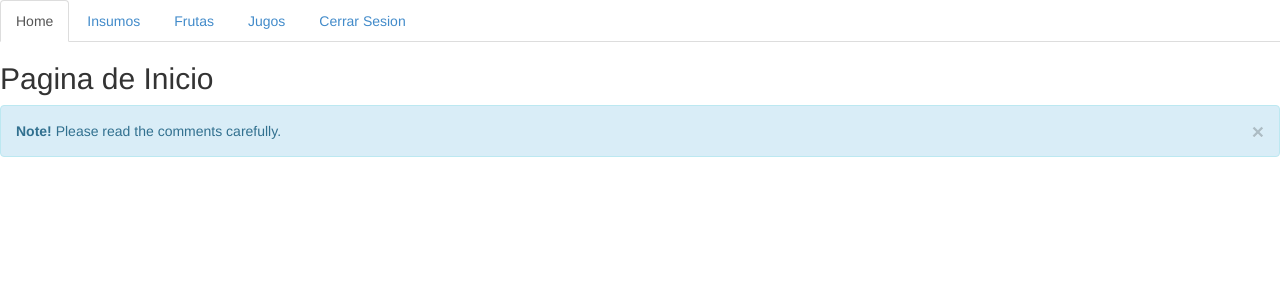
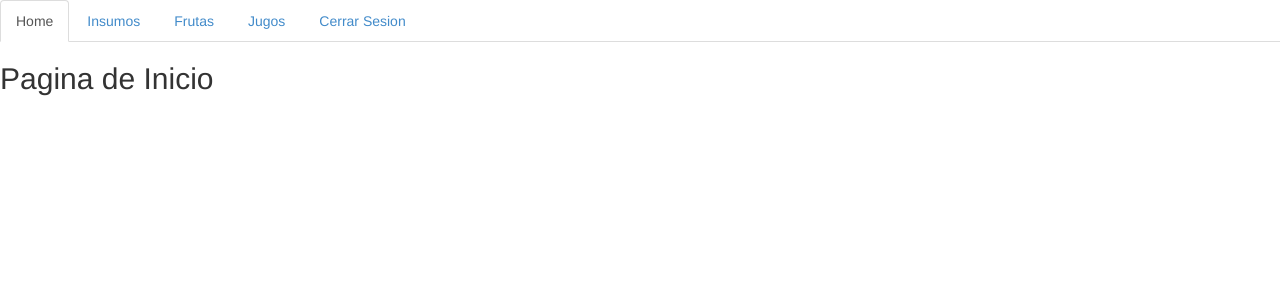
Before and after one commit to unsafer/ci_intro, a CodeIgniter app: a page that uses application/views/view_home.php in a window 1280 px wide. Shown: the top 300 px of the page. Run offline with CodeIgniter, Linux system fonts and the light colour scheme; some libraries are stand-ins or nearby versions.

Commit message:
view home

```diff
--- a/application/views/view_home.php
+++ b/application/views/view_home.php
@@ -30,10 +30,6 @@
         <h2>Pagina de Inicio</h2>
 
 
-<div class="alert alert-info">
-    <a href="#" class="close" data-dismiss="alert">&times;</a>
-    <strong>Note!</strong> Please read the comments carefully.
-</div>
 
 
 
```
Also changed, not shown: 1 other file.
